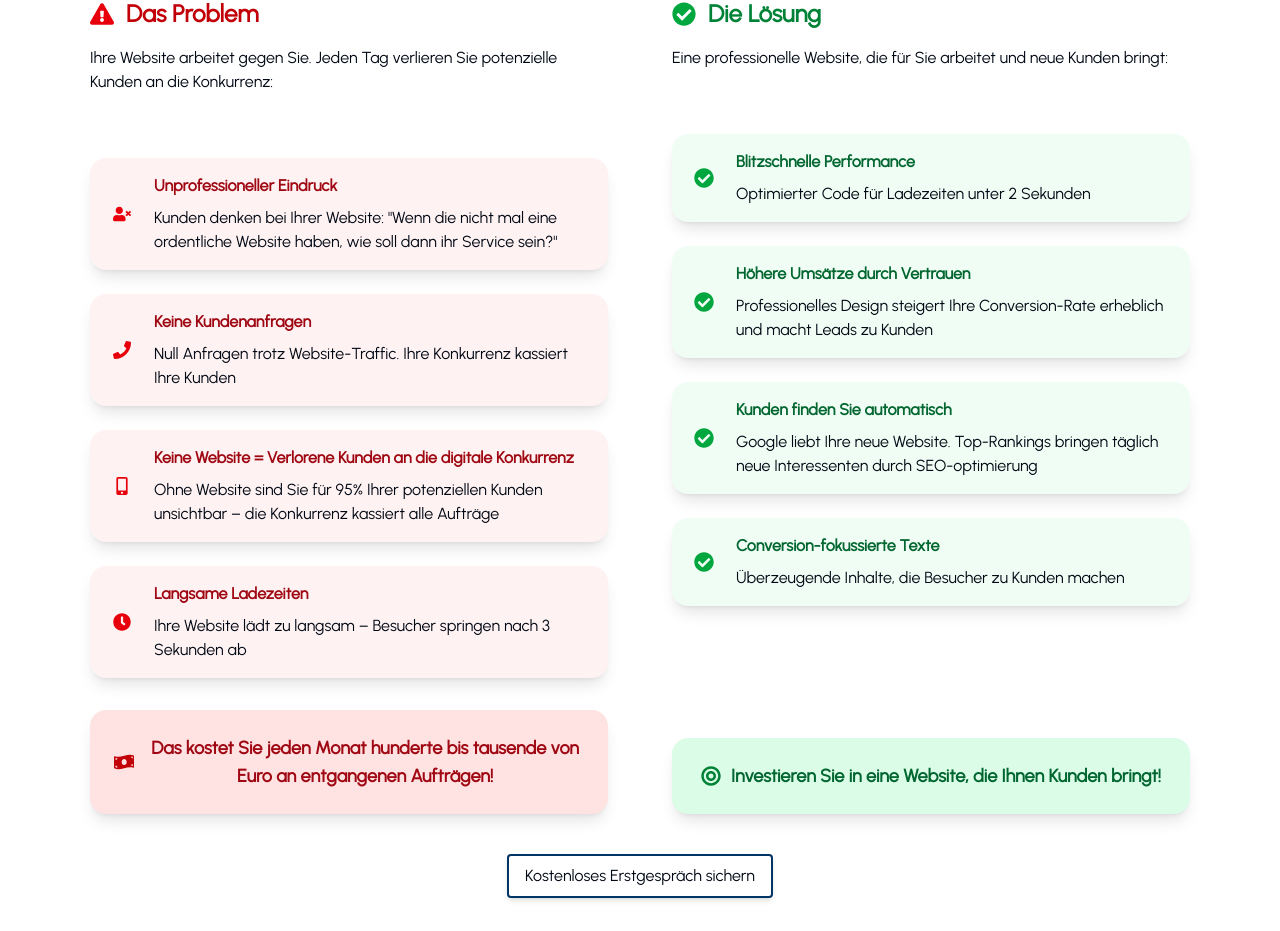
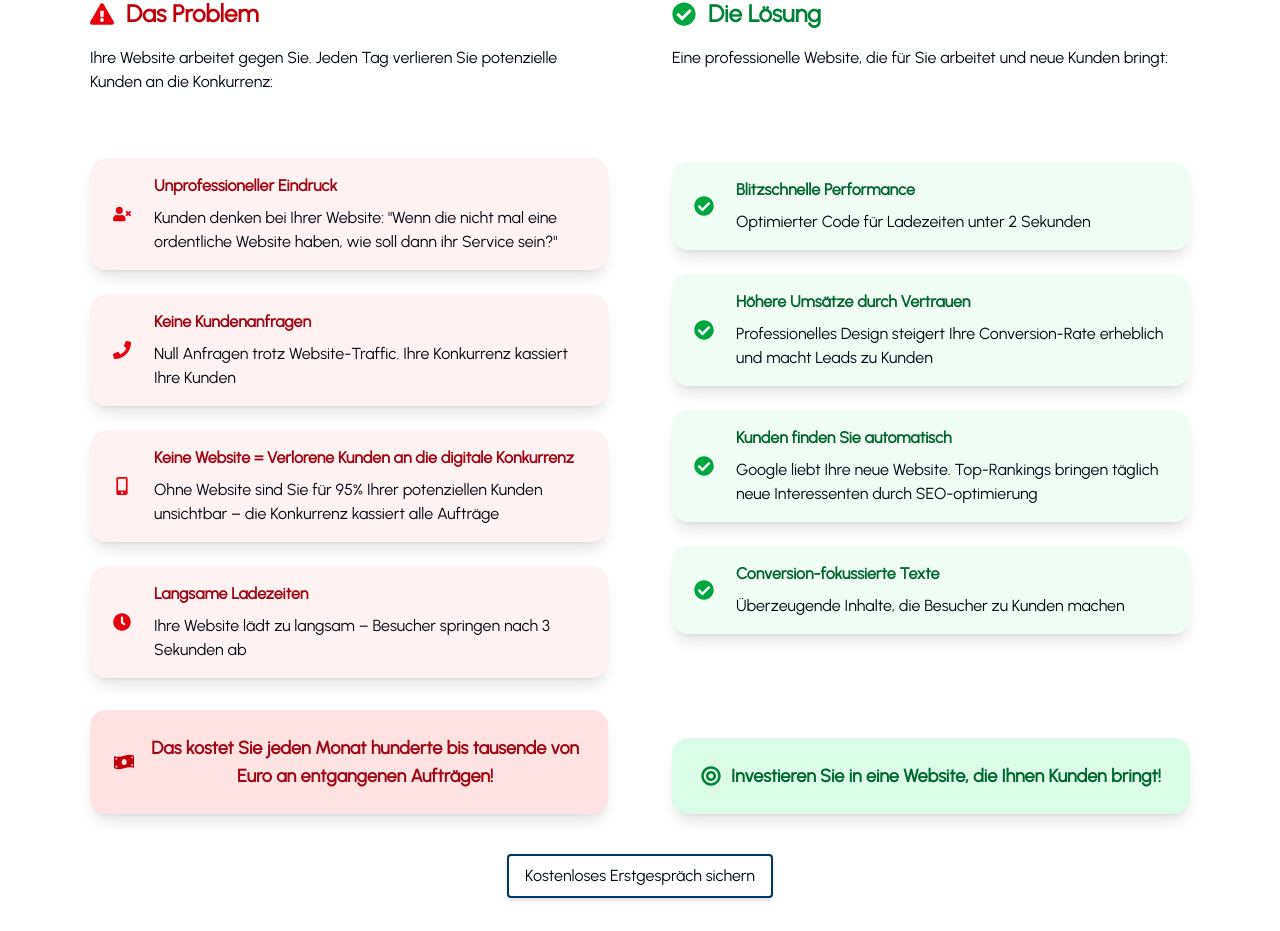
Before and after one commit to Franco-Cipolla/franco-cipolla-website, a React (Vite) app: page / in a window 1280 px wide. Shown: the part 1847-2778 px from the top of the page. Built offline with nearby package versions, Linux system fonts and the light colour scheme; no server answers.

Commit message:
`Refactor CSS classes in ProblemSolution and ServiceMarquee components`

```diff
--- a/src/components/ProblemSolution.jsx
+++ b/src/components/ProblemSolution.jsx
@@ -168,7 +168,7 @@ const ProblemSolution = () => {
           </div>
 
           {/* Solution Section */}
-          <div ref={solutionRef} className="flex flex-col space-y-8">
+          <div ref={solutionRef} className="flex flex-col  space-y-8">
             <div className="text-center lg:text-left">
               <div className="flex items-center justify-center lg:justify-start mb-4">
                 <FaCheckCircle className="text-green-600 text-2xl mr-3" />
@@ -179,7 +179,7 @@ const ProblemSolution = () => {
               </p>
             </div>
 
-            <div className="space-y-6 flex-grow">
+            <div className="space-y-6 flex-grow xl:mt-7">
               {solutions.map((solution, index) => (
                 <div key={index} className="flex items-center p-4 bg-green-50 rounded-2xl shadow-lg ">
                   <div className="mr-4 flex-shrink-0 text-xl flex items-center justify-center w-8 h-8">{solution.icon}</div>
--- a/src/components/ServiceMarquee.jsx
+++ b/src/components/ServiceMarquee.jsx
@@ -16,6 +16,7 @@ const deskServices = [
     { label: 'Gewinnsteigerung', icon: <FaChartLine /> },
     { label: "Kundengewinnung", icon: <FaHandshake /> },
     { label: "Kundenzufriedenheit", icon: <FaSmileBeam /> },
+
 ]
 
 const mobileServices1 = [
```
